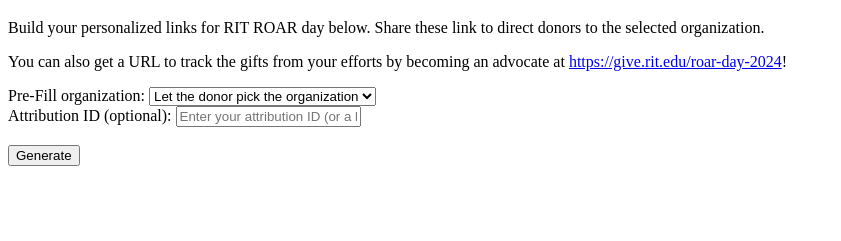
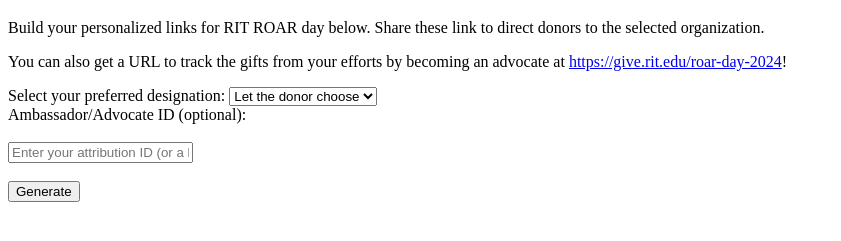
Before and after one commit to MoralCode/AdvancementURLFiller, a website: page index.html in a window 1280 px wide. Shown: the part 61-302 px from the top of the page, without its empty margins (0-841 px from the left). Drawn offline with nearby package versions, Linux system fonts and the light colour scheme; no server answers.

Commit message:
update wording

```diff
--- a/index.html
+++ b/index.html
@@ -19,12 +19,13 @@
 
 
 	<form id="theform">
-		<label>Pre-Fill organization:
+		<label>Select your preferred designation:
 		<select id="dropdown">
-			<option value="default">Let the donor pick the organization</option>
+			<option value="default">Let the donor choose</option>
 		</select>
 		</label><br>
-		<label>Attribution ID (optional): <input type="text" id="givingID", placeholder="Enter your attribution ID (or a link with it) to track donations credited to you." /></label> <br><br>
+		<label>Ambassador/Advocate ID (optional):<br>
+		<br> <input type="text" id="givingID", placeholder="Enter your attribution ID (or a link with it) to track donations credited to you." /></label> <br><br>
 
 		<input type="submit" value="Generate">
 	</form>
```
